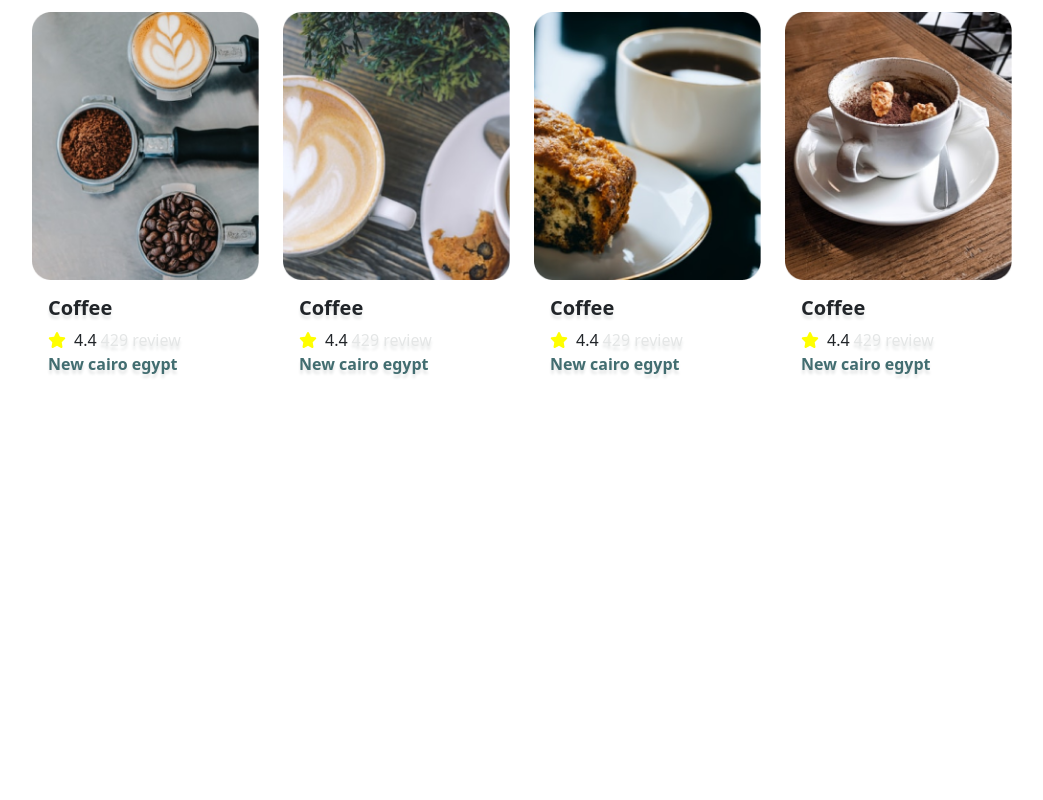
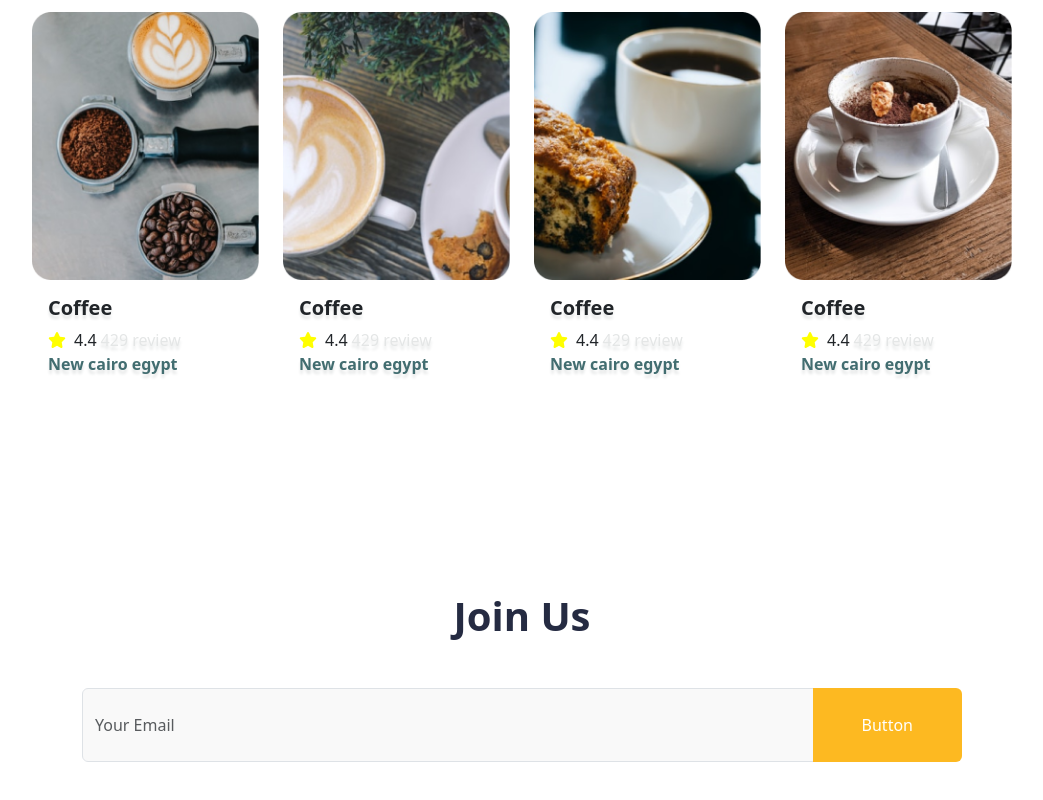
Before and after one commit to safasad/safasad-Et3-Internship-Task-2022, a React (Create React App) app: page / in a window 1280 px wide. Shown: the part 1885-2685 px from the top of the page, without its empty margins (118-1161 px from the left). Before the commit the page ends 2277 px from the top, so only its background shows below. Built offline with nearby package versions, Linux system fonts and the light colour scheme.

Commit message:
Add join us section

```diff
--- a/src/App.js
+++ b/src/App.js
@@ -1,5 +1,6 @@
 import FirstSection from './Components/firstSection/FirstSection';
 import Header from './Components/Header/Header';
+import JoinUs from './Components/joinUs/JoinUs';
 import Products from "./Components/Products/Products";
 import SecondSection from './Components/SecondSection/SecondSection';
 
@@ -10,6 +11,7 @@ function App() {
       <FirstSection/>
       <SecondSection/>
       <Products/>
+      <JoinUs/>
 
     </div>
   );
--- /dev/null
+++ b/src/Components/joinUs/JoinUs.js
@@ -0,0 +1,24 @@
+import React from "react";
+
+const JoinUs = () => {
+  return (
+    <div className="mb-5" style={{ margin: "200px 200px 0 200px" }}>
+      <h1 className="text-center fw-bold" style={{ color: "#252B42" }}>
+        Join Us
+      </h1>
+
+      <div class="input-group mb-3 mt-5  ">
+        <input type="text" class="form-control" placeholder="Your Email" style={{backgroundColor:'#F9F9F9'}} />
+        <button
+          className="btn btn px-5 py-4"
+          type="button"
+          style={{ backgroundColor: "#FDB921", color: "white" }}
+        >
+          Button
+        </button>
+      </div>
+    </div>
+  );
+};
+
+export default JoinUs;
```
